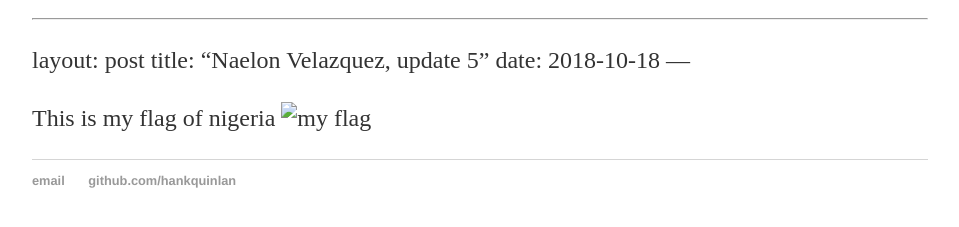
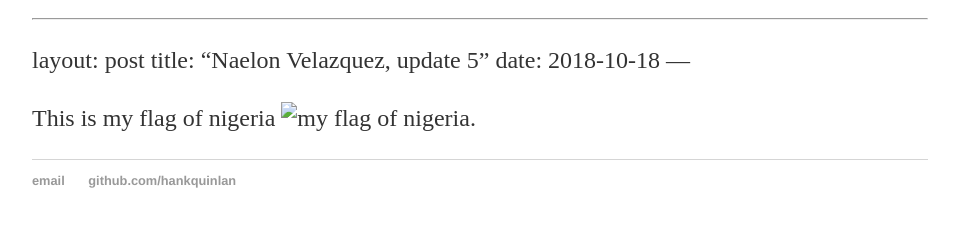
Before and after one commit to naelonv5318/naelonv5318.github.io, a Jekyll site: the page built from _posts/2018-10-18-Naelon-Velazquez-site-update5.md, in a window 1280 px wide. Shown: the part 237-464 px from the top of the page, without its empty margins (160-1119 px from the left). Built offline with Jekyll 4.4.1, drawn with Linux system fonts in a browser that asks for light colours; our own code applies the rules of GitHub Pages for plain Markdown files.

Commit message:
Update 2018-10-18-Naelon-Velazquez-site-update5.md

```diff
--- a/_posts/2018-10-18-Naelon-Velazquez-site-update5.md
+++ b/_posts/2018-10-18-Naelon-Velazquez-site-update5.md
@@ -5,4 +5,4 @@ date: 2018-10-18
 ---
 
 This is my flag of nigeria
-![my flag](images/FLAG.png)
+![my flag of nigeria.](images/FLAG.png)
```
